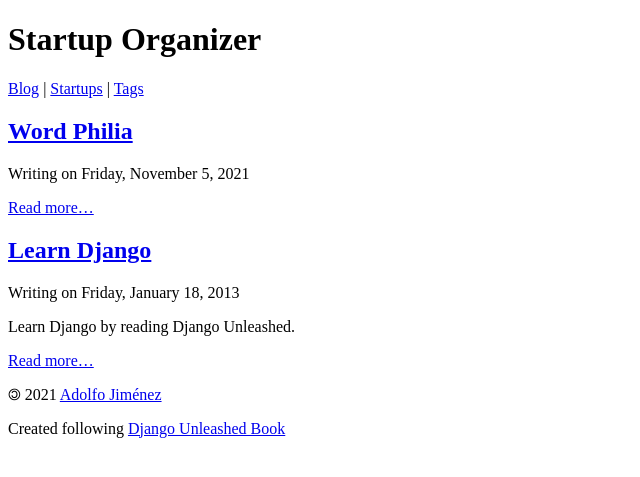
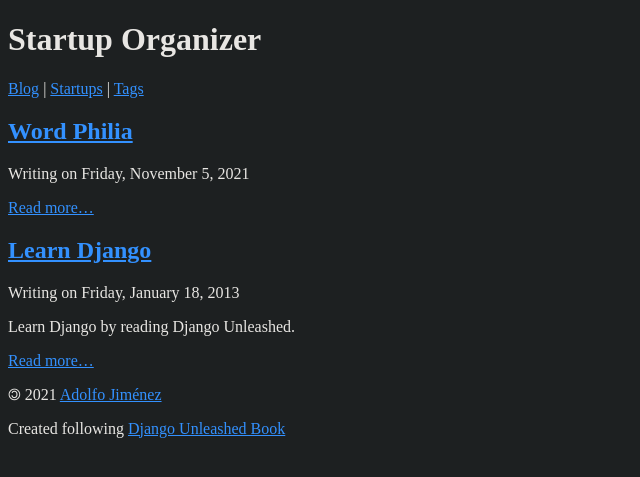
Before and after one commit to adolfojmnz/django-unleashed, a Django app: page /blog/ in a window 1280 px wide. Shown: the top 477 px of the page, without its empty margins (0-640 px from the left). Run offline with Django 3.2, Linux system fonts and the light colour scheme; data comes from the database, SQL or seed files in the repository.

Commit message:
Add a basic dark theme

```diff
--- a/templates/base.html
+++ b/templates/base.html
@@ -8,6 +8,15 @@
 		Startup Organizer
 		{% endblock %}
 	</title>
+	<style>
+		body {
+			background: #1d2021;
+			color: rgb(232, 230, 227);
+		}
+		a {
+			color: #3391ff;
+		}
+	</style>
 </head>
 
 <body>
```
